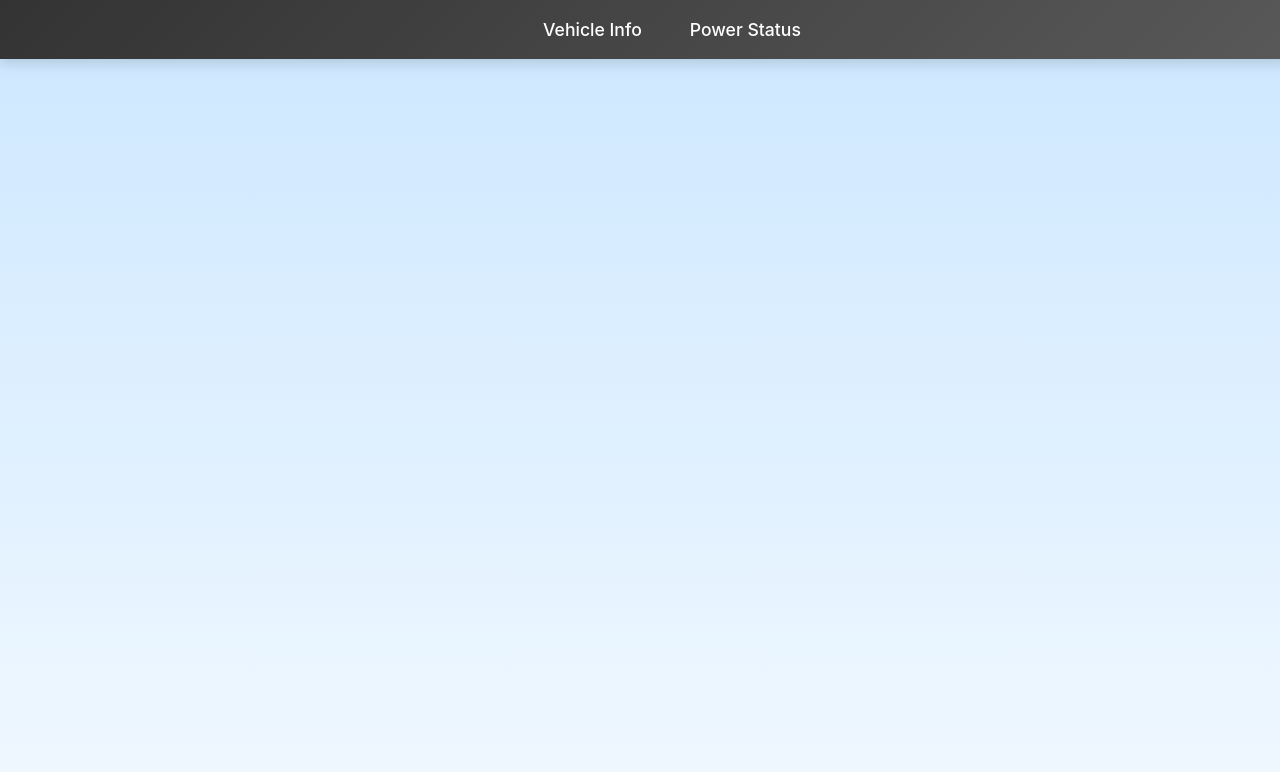
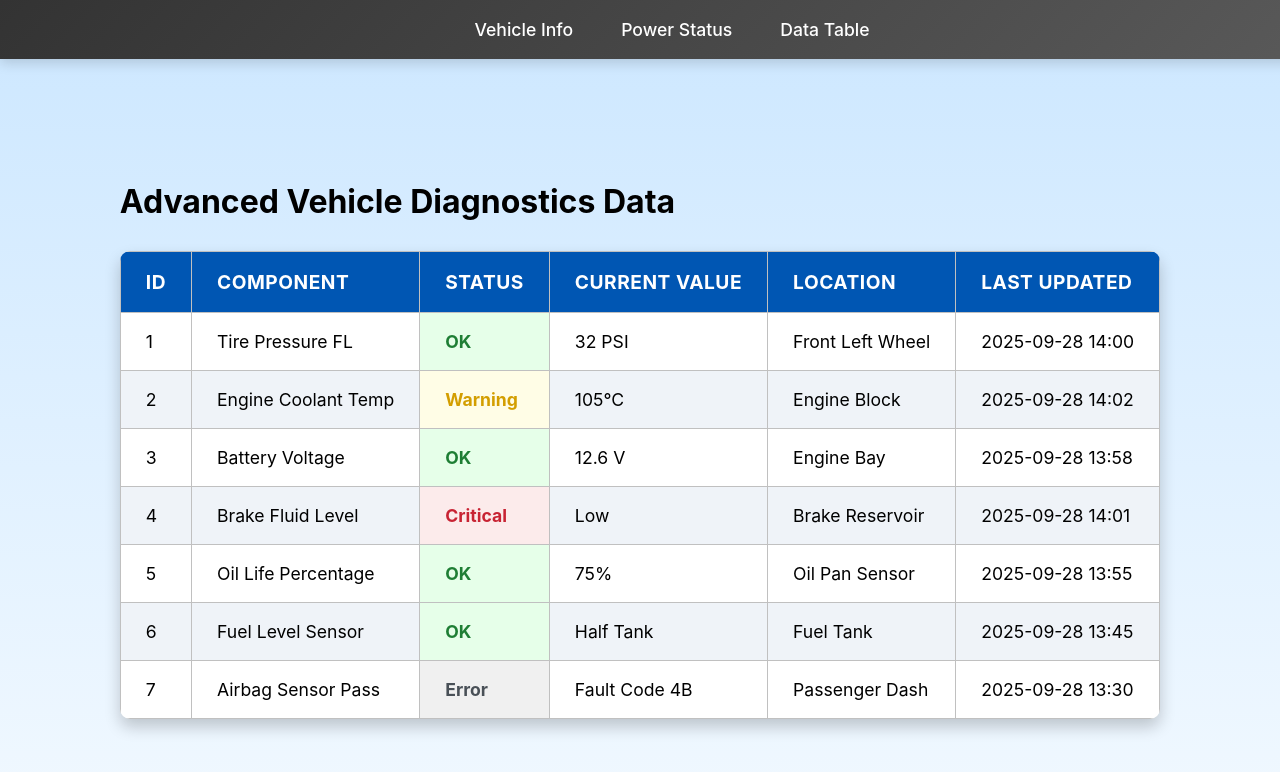
Before and after one commit to Shaxtan/iot-form, a React (Vite) app: page /tablepage in a window 1280 px wide. Shown: the top 772 px of the page. Built offline with nearby package versions, Linux system fonts and the light colour scheme.

Commit message:
table update

```diff
--- a/src/App.jsx
+++ b/src/App.jsx
@@ -2,6 +2,8 @@ import React from "react";
 import { BrowserRouter as Router, Routes, Route, Link } from "react-router-dom";
 import Form1 from "./Components/VehicleInfoPage";
 import Form2 from "./Components/PowerStatus";
+// 1. Import the new component (assuming it's named TablePage.js and the component inside is Form3)
+import Form3 from "./Components/TablePage";
 import "./App.css";
 
 function App() {
@@ -15,6 +17,10 @@ function App() {
           <li>
             <Link to="/powerstatus">Power Status</Link>
           </li>
+          {/* 2. Add a new navigation link for the Table page */}
+          <li>
+            <Link to="/tablepage">Data Table</Link>
+          </li>
         </ul>
       </nav>
       {/* Add a new div with a class for styling */}
@@ -22,6 +28,9 @@ function App() {
         <Routes>
           <Route path="/vehicleinfo" element={<Form1 />} />
           <Route path="/powerstatus" element={<Form2 />} />
+          {/* 3. Add a new Route for the Table page */}
+          <Route path="/tablepage" element={<Form3 />} />
+          {/* This route serves as the default/home page */}
           <Route path="/" element={<Form1 />} />
         </Routes>
       </div>
--- /dev/null
+++ b/src/Components/TablePage.css
@@ -0,0 +1,72 @@
+/* Further Scaled-Up TablePage.css */
+
+.table-page {
+    padding: 30px;
+    /* Maximizing width to take up almost the full screen width */
+    max-width: 95%;
+    margin: 0 auto;
+}
+
+.data-table {
+    width: 100%;
+    border-collapse: collapse;
+    margin-top: 30px;
+    /* Increased shadow for more depth */
+    box-shadow: 0 8px 16px rgba(0, 0, 0, 0.2);
+    background-color: #ffffff;
+    border-radius: 10px; /* Slightly larger border radius */
+    overflow: hidden;
+}
+
+.data-table th, .data-table td {
+    border: 1px solid #c0c0c0; /* Slightly darker border for definition */
+    /* Significant increase in cell padding for a roomier feel */
+    padding: 18px 25px;
+    text-align: left;
+    font-size: 1.1rem; /* Larger font size for all text */
+}
+
+.data-table th {
+    background-color: #0056b3; /* Darker blue header for contrast */
+    color: white;
+    font-weight: 700;
+    text-transform: uppercase;
+    font-size: 1.2rem; /* Header font even larger */
+    letter-spacing: 0.5px;
+}
+
+/* Base row styling */
+.data-table tr:nth-child(even) {
+    background-color: #eff3f8; /* Slightly more noticeable stripe */
+}
+
+.data-table tr:hover {
+    background-color: #dbe4ee; /* More distinct hover effect */
+    cursor: pointer;
+}
+
+/* STATUS STYLING - kept the colors consistent but bolded for impact */
+
+.data-table td.ok {
+    color: #1e7e34; /* Darker green */
+    background-color: #e6ffe9;
+    font-weight: bold;
+}
+
+.data-table td.warning {
+    color: #d39e00; /* Darker orange */
+    background-color: #fffde6;
+    font-weight: bold;
+}
+
+.data-table td.critical {
+    color: #c82333; /* Darker red */
+    background-color: #fcebeb;
+    font-weight: bold;
+}
+
+.data-table td.error {
+    color: #495057; /* Darker gray */
+    background-color: #f0f0f0;
+    font-weight: bold;
+}
--- /dev/null
+++ b/src/Components/TablePage.jsx
@@ -0,0 +1,100 @@
+import React from 'react';
+import './TablePage.css'; // Keep the dedicated CSS file import
+
+function Form3() {
+  // Sample data updated with 7 fields and more rows
+  const data = [
+    {
+      id: 1,
+      name: 'Tire Pressure FL',
+      status: 'OK',
+      value: '32 PSI',
+      location: 'Front Left Wheel',
+      lastUpdated: '2025-09-28 14:00'
+    },
+    {
+      id: 2,
+      name: 'Engine Coolant Temp',
+      status: 'Warning',
+      value: '105°C',
+      location: 'Engine Block',
+      lastUpdated: '2025-09-28 14:02'
+    },
+    {
+      id: 3,
+      name: 'Battery Voltage',
+      status: 'OK',
+      value: '12.6 V',
+      location: 'Engine Bay',
+      lastUpdated: '2025-09-28 13:58'
+    },
+    {
+      id: 4,
+      name: 'Brake Fluid Level',
+      status: 'Critical', // Added a new Critical status
+      value: 'Low',
+      location: 'Brake Reservoir',
+      lastUpdated: '2025-09-28 14:01'
+    },
+    {
+      id: 5,
+      name: 'Oil Life Percentage',
+      status: 'OK',
+      value: '75%',
+      location: 'Oil Pan Sensor',
+      lastUpdated: '2025-09-28 13:55'
+    },
+    {
+      id: 6,
+      name: 'Fuel Level Sensor',
+      status: 'OK',
+      value: 'Half Tank',
+      location: 'Fuel Tank',
+      lastUpdated: '2025-09-28 13:45'
+    },
+    {
+      id: 7,
+      name: 'Airbag Sensor Pass',
+      status: 'Error', // Added an Error status
+      value: 'Fault Code 4B',
+      location: 'Passenger Dash',
+      lastUpdated: '2025-09-28 13:30'
+    },
+  ];
+
+  return (
+    <div className="table-page">
+      <h1>Advanced Vehicle Diagnostics Data</h1>
+
+      <table className="data-table">
+        <thead>
+          <tr>
+            <th>ID</th>
+            <th>Component</th>
+            <th>Status</th>
+            <th>Current Value</th>
+            <th>Location</th>
+            <th>Last Updated</th>
+          </tr>
+        </thead>
+        <tbody>
+          {data.map((item) => (
+            <tr key={item.id}>
+              <td>{item.id}</td>
+              <td>{item.name}</td>
+              {/* Apply a class based on status for color-coding */}
+              <td className={item.status.toLowerCase()}>
+                <strong>{item.status}</strong>
+              </td>
+              <td>{item.value}</td>
+              <td>{item.location}</td>
+              <td>{item.lastUpdated}</td>
+            </tr>
+          ))}
+        </tbody>
+      </table>
+    </div>
+  );
+}
+
+export default Form3;
```
